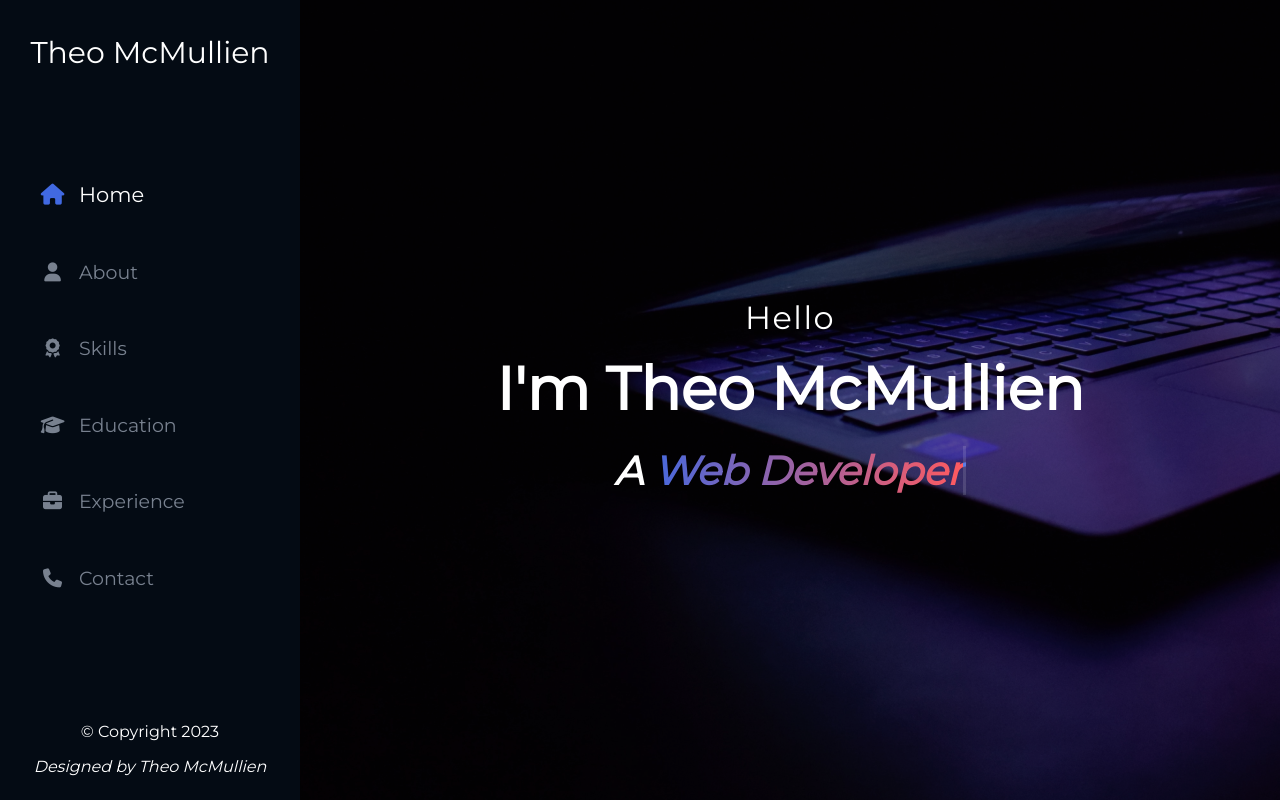
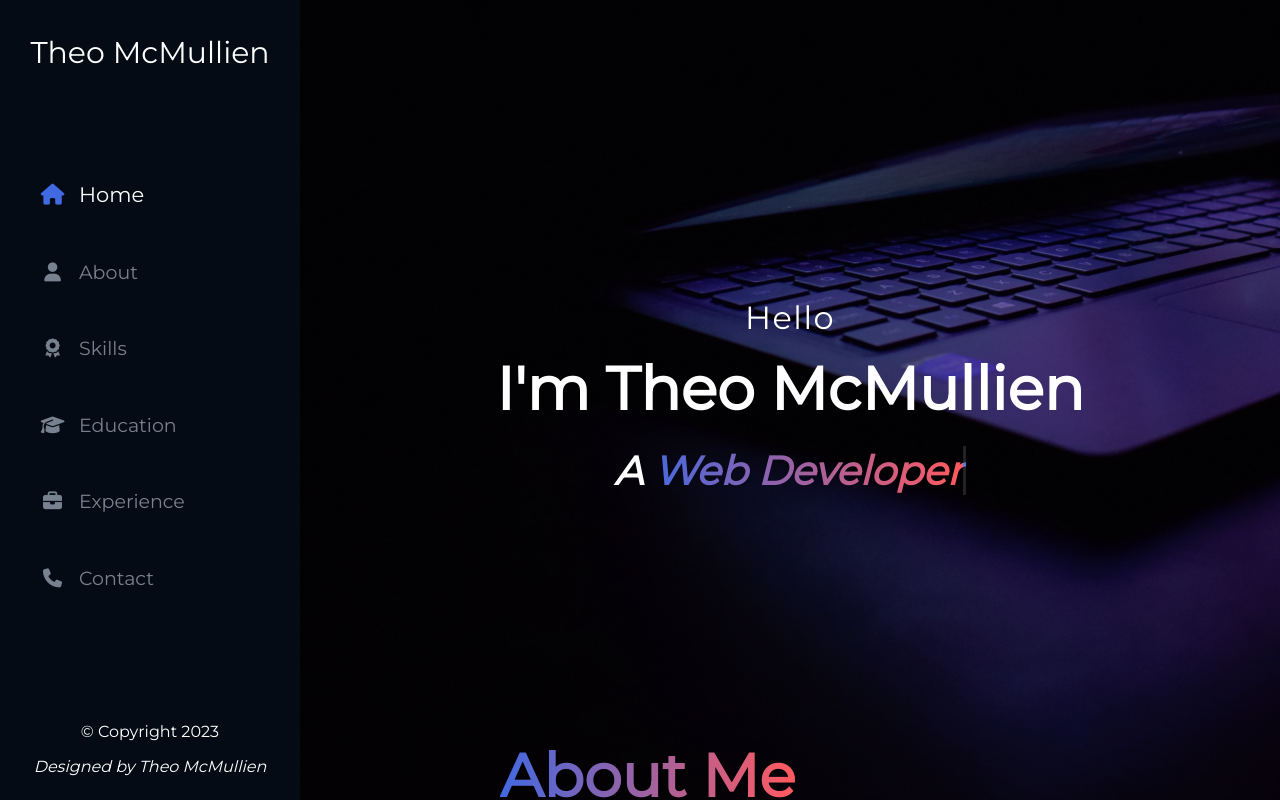
Before and after one commit to theomcmullien/Portfolio, a React (Create React App) app: page / in a window 1280 px wide. Shown: the top 800 px of the page. Built offline with nearby package versions, Linux system fonts and the light colour scheme; a web font is replaced by a local one.

Commit message:
added hover effect to home

```diff
--- a/src/components/home/Home.css
+++ b/src/components/home/Home.css
@@ -4,7 +4,8 @@
     background-size: cover;
     background-repeat: no-repeat;
     background-position: left;
-    height: 100vh;
+    padding-top: 20vh;
+    height: 80vh;
     color: var(--light);
     display: flex;
     justify-content: center;
@@ -18,6 +19,14 @@
     justify-content: center;
 }
 
+.home-group {
+    display: flex;
+    flex-direction: column;
+    align-items: center;
+    justify-content: center;
+    transition: all .5s;
+}
+
 .home-container h2 {
     letter-spacing: 1.5px;
 }
@@ -27,17 +36,22 @@
     font-weight: bold;
 }
 
+.home-group:hover {
+    transform: scale(1.1);
+}
+
 .slide-left {
-    animation: slide-left 1s;
+    animation: slide-left 2.5s;
 }
 
 @keyframes slide-left {
     0% {
-        transform: translateX(200px);
+        opacity: 0;
+    }
+    25% {
         opacity: 0;
     }
     100% {
-        transform: translateX(0);
         opacity: 1;
     }
 }
--- a/src/components/home/Home.js
+++ b/src/components/home/Home.js
@@ -4,10 +4,12 @@ import TypeWriter from '../../components/typewriter/TypeWriter';
 const Home = () => {
     return (
         <div className='home-bg-container'>
-            <div className='home-container slide-left'>
-                <h2 className='mb-3'>Hello</h2>
-                <h1 className='mb-3'>I'm Theo McMullien</h1>
-                <TypeWriter />
+            <div className='home-container'>
+                <div className='home-group slide-left'>
+                    <h2 className='hover-grow mb-3'>Hello</h2>
+                    <h1 className='hover-grow mb-3'>I'm Theo McMullien</h1>
+                    <TypeWriter className='hover-grow' />
+                </div>
             </div>
         </div>
     );
```
